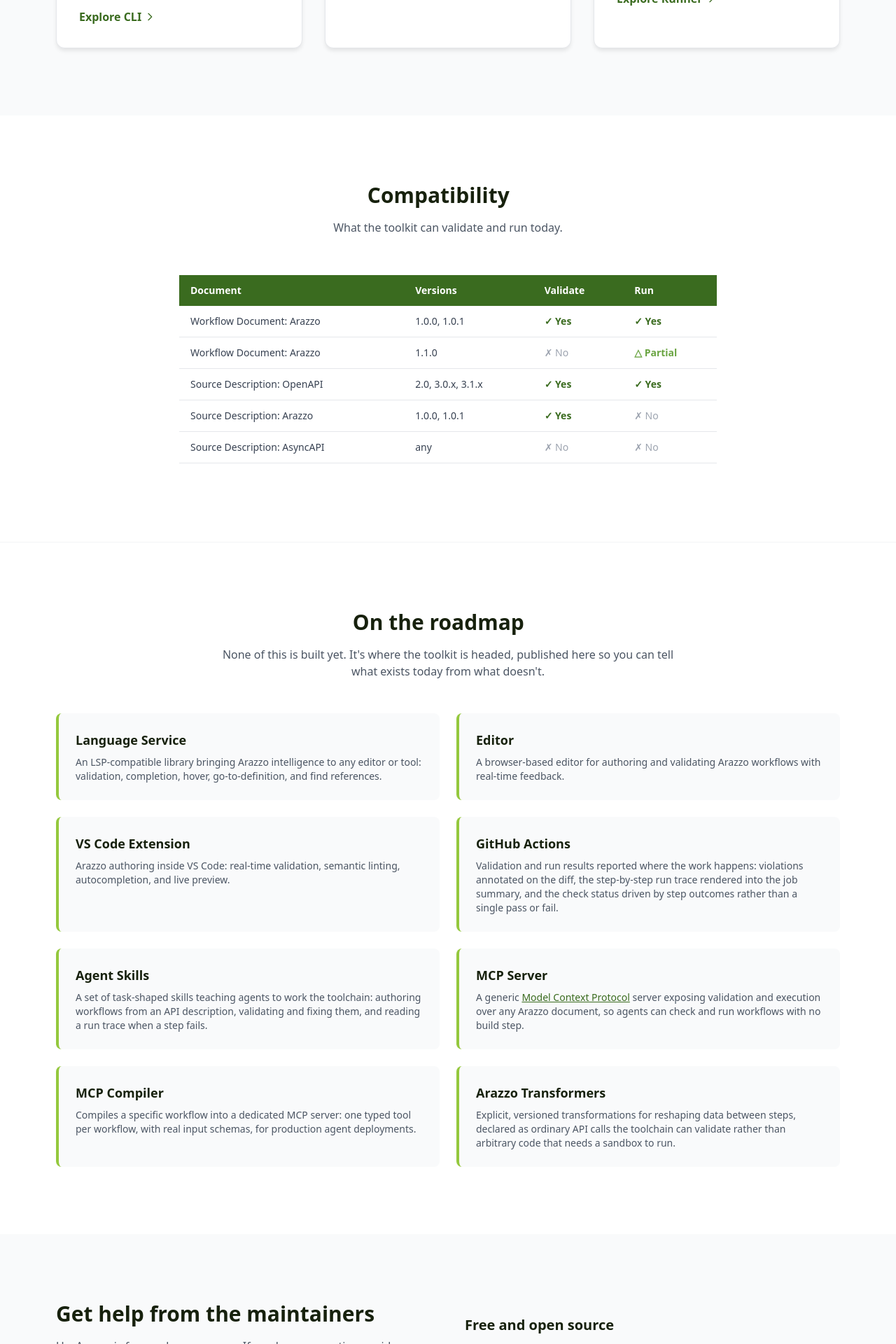
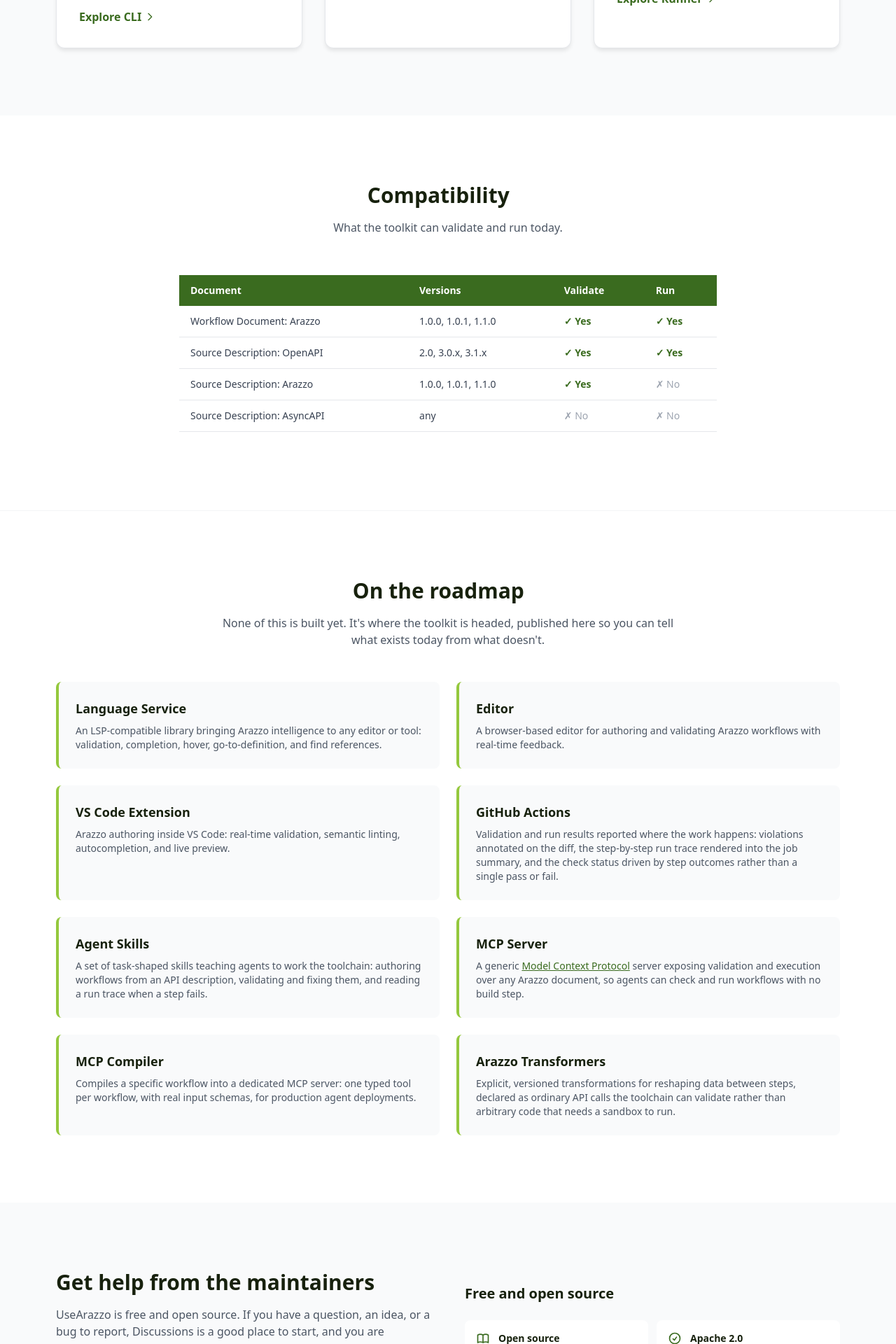
Before and after one commit to usearazzo/website, a Jekyll site: the page built from pages/homepage.html, in a window 1280 px wide. Shown: the part 3080-5000 px from the top of the page at 70% size. Built offline with Jekyll 4.4.1, drawn with Linux system fonts in a browser that asks for light colours; nearby versions of some CDN libraries.

Commit message:
feat: list Arazzo 1.1.0 as supported across the site
The Validator and Runner now support Arazzo 1.1.0. Add it to every
supported-versions list, merge the compatibility table's two Arazzo
workflow rows into one, update the Validator FAQ (visible and JSON-LD),
llms.txt, and the one now-stale sentence in the launch post.

Claude-Session: https://claude.ai/code/session_019Hu7ATURPBYWh4JDQp4uGM

```diff
--- a/pages/homepage.html
+++ b/pages/homepage.html
@@ -216,15 +216,9 @@ permalink: /
         <tbody class="bg-white text-gray-700">
           <tr>
             <td>Workflow Document: Arazzo</td>
-            <td>1.0.0, 1.0.1</td>
+            <td>1.0.0, 1.0.1, 1.1.0</td>
             <td><span class="spec-yes">&#10003; Yes</span></td>
             <td><span class="spec-yes">&#10003; Yes</span></td>
-          </tr>
-          <tr>
-            <td>Workflow Document: Arazzo</td>
-            <td>1.1.0</td>
-            <td><span class="spec-no">&#10007; No</span></td>
-            <td><span class="spec-partial">&#9651; Partial</span></td>
           </tr>
           <tr>
             <td>Source Description: OpenAPI</td>
@@ -234,7 +228,7 @@ permalink: /
           </tr>
           <tr>
             <td>Source Description: Arazzo</td>
-            <td>1.0.0, 1.0.1</td>
+            <td>1.0.0, 1.0.1, 1.1.0</td>
             <td><span class="spec-yes">&#10003; Yes</span></td>
             <td><span class="spec-no">&#10007; No</span></td>
           </tr>
--- a/pages/runner.html
+++ b/pages/runner.html
@@ -90,7 +90,7 @@ permalink: /runner/
 
       <p class="text-gray-700 mb-2">Supported versions:</p>
       <ul class="text-gray-700 space-y-1 mb-6 ml-4">
-        <li>&#10003; Arazzo 1.0.0, 1.0.1 (workflow documents)</li>
+        <li>&#10003; Arazzo 1.0.0, 1.0.1, 1.1.0 (workflow documents)</li>
         <li>&#10003; OpenAPI 2.0, 3.0.x, 3.1.x (source descriptions)</li>
       </ul>
     </section>
--- a/pages/validator.html
+++ b/pages/validator.html
@@ -85,7 +85,7 @@ permalink: /validator/
 
       <p class="text-gray-700 mb-2">Supported versions:</p>
       <ul class="text-gray-700 space-y-1 mb-6 ml-4">
-        <li>&#10003; Arazzo 1.0.0, 1.0.1</li>
+        <li>&#10003; Arazzo 1.0.0, 1.0.1, 1.1.0</li>
       </ul>
     </section>
 
@@ -272,7 +272,7 @@ const isValid = errors.length === 0;</code></pre>
         </div>
         <div>
           <h3 class="font-semibold text-gray-900 mb-2">Which Arazzo versions does it support?</h3>
-          <p class="text-gray-700">Arazzo 1.0.0 and 1.0.1. Arazzo 1.1.0 is not yet supported.</p>
+          <p class="text-gray-700">Arazzo 1.0.0, 1.0.1, and 1.1.0.</p>
         </div>
         <div>
           <h3 class="font-semibold text-gray-900 mb-2">Is it safe to run on documents I don't fully trust?</h3>
@@ -314,7 +314,7 @@ const isValid = errors.length === 0;</code></pre>
           "name": "Which Arazzo versions does it support?",
           "acceptedAnswer": {
             "@type": "Answer",
-            "text": "Arazzo 1.0.0 and 1.0.1. Arazzo 1.1.0 is not yet supported."
+            "text": "Arazzo 1.0.0, 1.0.1, and 1.1.0."
           }
         },
         {
```
Also changed, not shown: _posts/2026-08-18-api-workflows-are-still-improvised.md (+1 -1 lines), llms.txt (+4 -5 lines).
